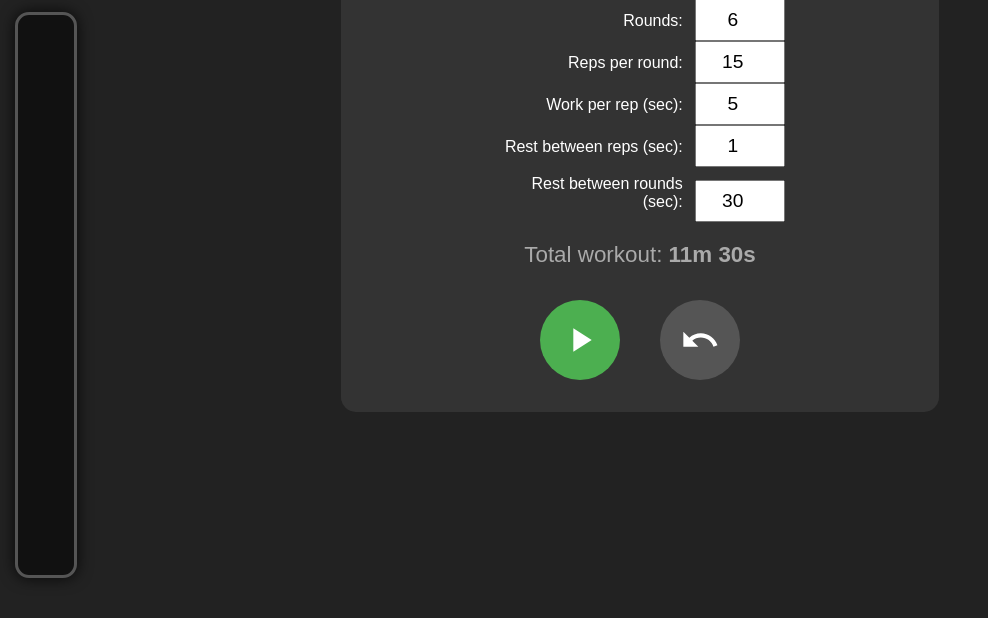
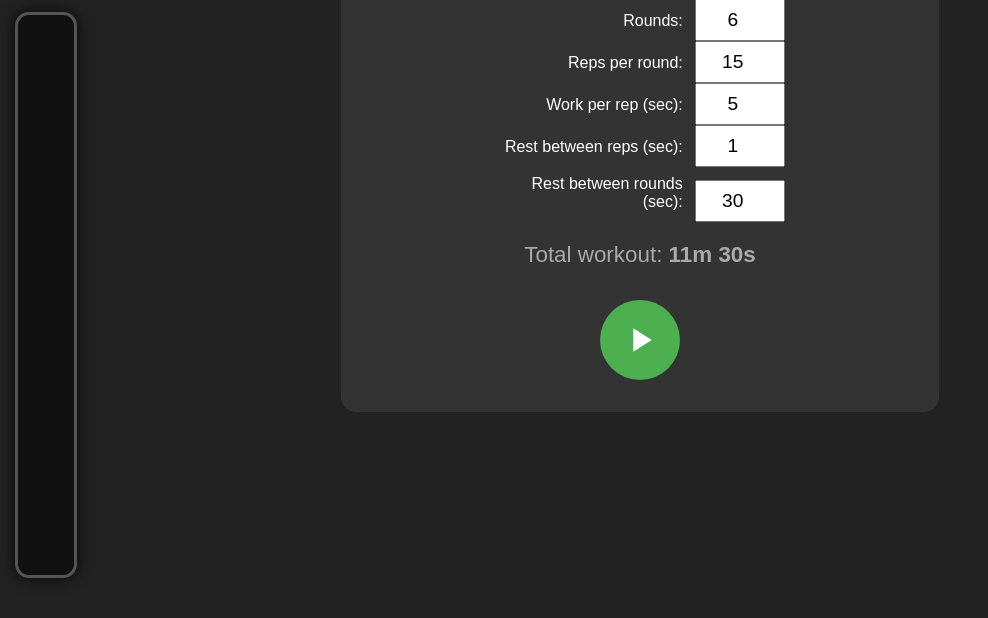
Before and after one commit to markolinke/workout-timer, a website: page index.html in a window 1280 px wide. Shown: the part 108-726 px from the top of the page, without its empty margins (0-988 px from the left). Drawn offline with Linux system fonts and the light colour scheme.

Commit message:
Modified Reset icon

```diff
--- a/index.html
+++ b/index.html
@@ -357,11 +357,10 @@
         </svg>
       </button>
 
-      <button id="resetBtn">
-        <!-- Reset / Undo Icon -->
+      <button id="resetBtn" class="hidden">
+        <!-- Stop Icon (Square) -->
         <svg viewBox="0 0 24 24">
-          <path
-            d="M12.5 8c-2.65 0-5.05.99-6.9 2.6L2 7v9h9l-3.62-3.62c1.39-1.16 3.16-1.88 5.12-1.88 3.54 0 6.55 2.31 7.6 5.5l2.37-.78C21.08 11.03 17.17 8 12.5 8z" />
+          <path d="M6 6h12v12H6z" />
         </svg>
       </button>
     </div>
@@ -510,12 +509,15 @@
     const calfBar = document.getElementById('calfBar');
 
     function toggleView(showRunning) {
+      const resetBtn = document.getElementById('resetBtn');
       if (showRunning) {
         setupContainer.classList.add('hidden');
         runningContainer.classList.remove('hidden');
+        resetBtn.classList.remove('hidden'); // Show Reset (Stop) button in running view
       } else {
         setupContainer.classList.remove('hidden');
         runningContainer.classList.add('hidden');
+        resetBtn.classList.add('hidden'); // Hide Reset (Stop) button in setup view
       }
     }
 
```
